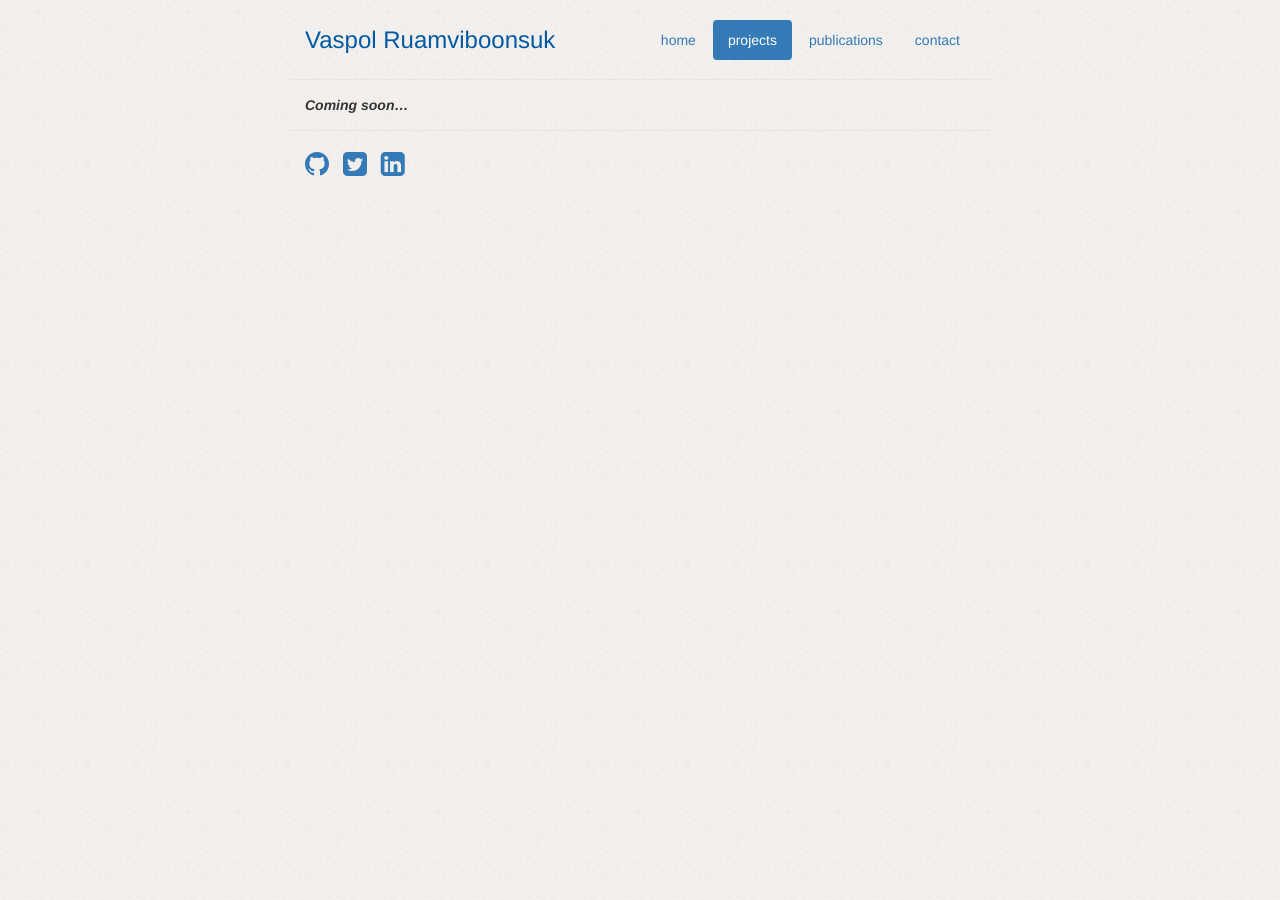
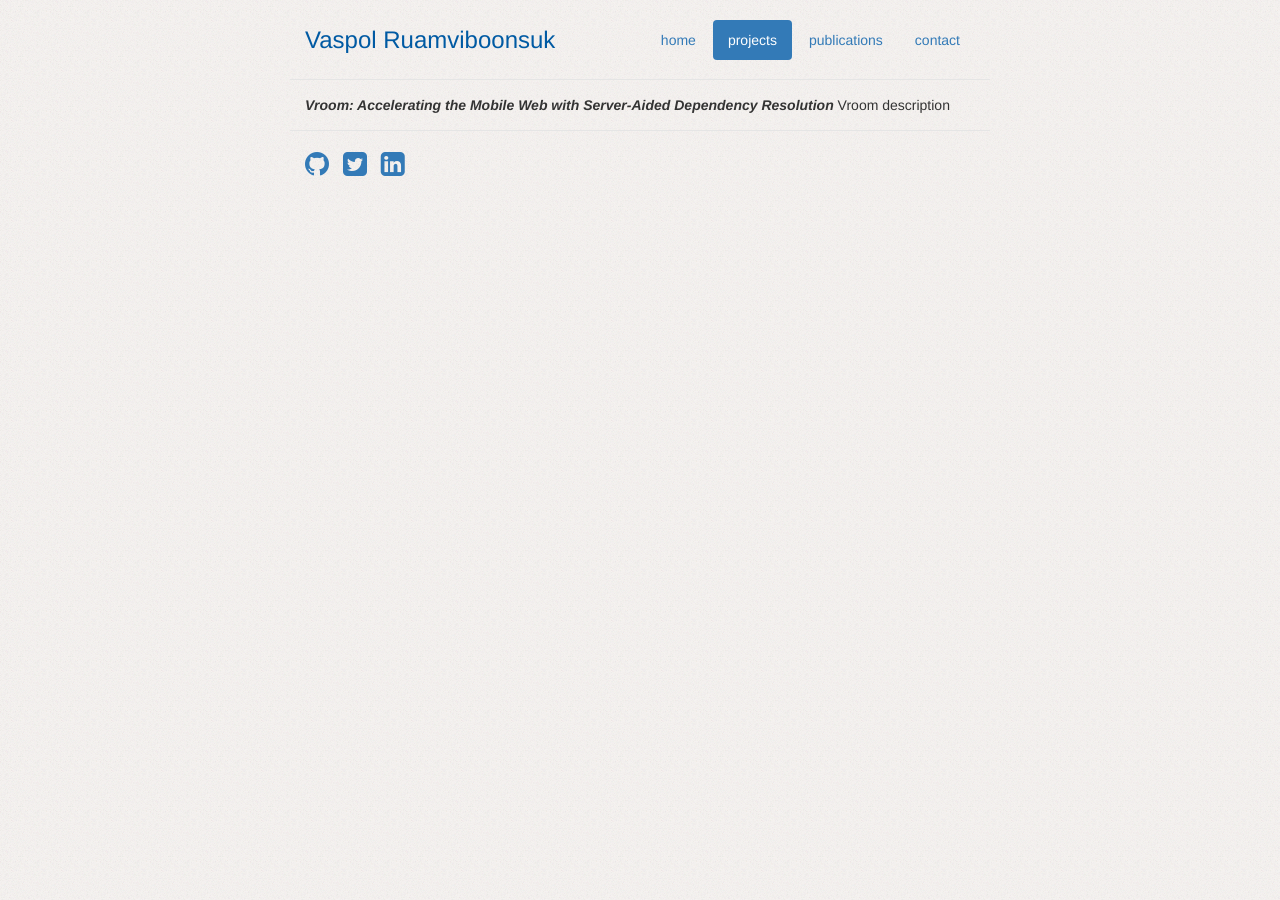
Before and after one commit to paivaspol/paivaspol.github.io, a Jekyll site: the page built from projects.md, in a window 1280 px wide. Built offline with Jekyll 4.4.1, drawn with Linux system fonts in a browser that asks for light colours; nearby versions of some CDN libraries.

Commit message:
Update Vroom to projects.

```diff
--- a/projects.md
+++ b/projects.md
@@ -3,4 +3,5 @@ layout: default
 title: Projects
 ---
 
-***Coming soon...***
+***Vroom: Accelerating the Mobile Web with Server-Aided Dependency Resolution***
+Vroom description
```
